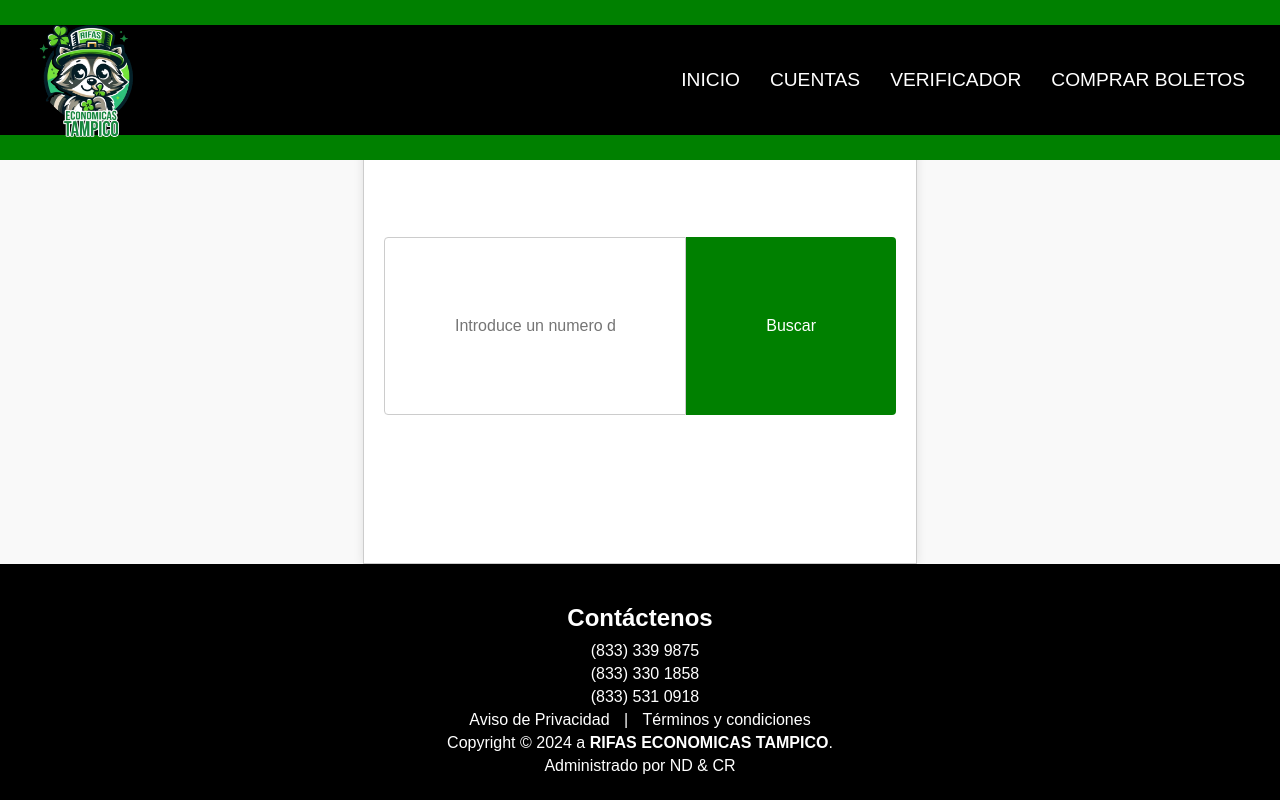
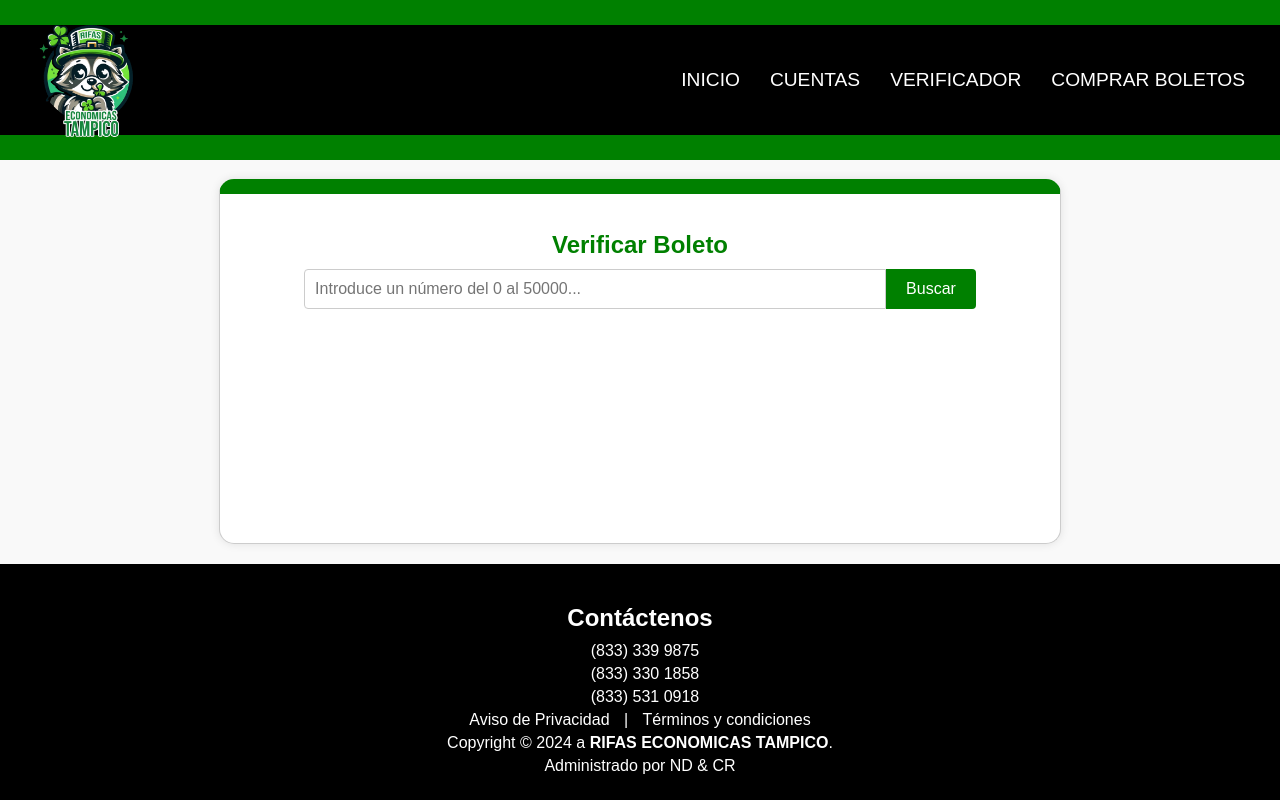
Before and after one commit to Zeleyda/RifasEconomicasTamp, a PHP site: page /sections/verificador.php in a window 1280 px wide. Run offline with PHP 8.4, Linux system fonts and the light colour scheme.

Commit message:
Ya esta el frontend de verificar boleto

```diff
--- a/index.php
+++ b/index.php
@@ -35,7 +35,7 @@
 
                     <div class="slide">
                         <img src="images/camioneta3.jpg" alt="Slide 3" >
-                        <button class="buy-button">COMPRAR BOLETO</button>
+                        <button class="buy-button" href="/RifasEconomicasTamp/sections/comprar_boletos.php">COMPRAR BOLETO</button>
 
 
                     </div>
@@ -99,7 +99,7 @@
                         <p>5 boletos por $150 (25 Oportunidades)</p>
                         <p>10 boletos por $300 (50 Oportunidades)</p>
                     </div>
-                    <button class="buy-button">COMPRAR BOLETO</button>
+                    <button class="buy-button" href="/RifasEconomicasTamp/sections/comprar_boletos.php">COMPRAR BOLETO</button>
                 </div>
             </div>
 
--- a/sections/metodos_pago.php
+++ b/sections/metodos_pago.php
@@ -3,7 +3,7 @@
 <head>
     <meta charset="UTF-8">
     <meta name="viewport" content="width=device-width, initial-scale=1.0">
-    <title>Página de Búsqueda</title>
+    <title>RIFAS ECONOMICAS TAMPICO</title>
     <link rel="stylesheet" href="/RifasEconomicasTamp/styles/info.css">
     <link rel="stylesheet" href="/RifasEconomicasTamp/styles/background.css">
     <link rel="stylesheet" href="/RifasEconomicasTamp/styles/navbar.css">
--- a/sections/navbar.html
+++ b/sections/navbar.html
@@ -1,7 +1,7 @@
 
 <nav class="navbar">
     <div class="brand-title">
-        <img src="/RifasEconomicasTamp/images/logotipoempresa.png" alt="Logo">
+        <img src="/RifasEconomicasTamp/images/logotipoempresa.png" alt="Logo" href="/RifasEconomicasTamp/index.php">
 
     </div>
     <a href="javascript:void(0);" class="toggle-button" onclick="toggleMenu()">
@@ -16,4 +16,5 @@
         </ul>
         </ul>
     </div>
+    <script src="/RifasEconomicasTamp/js/navbar.js"></script>
 </nav>
--- a/sections/verificador.php
+++ b/sections/verificador.php
@@ -3,21 +3,20 @@
 <head>
     <meta charset="UTF-8">
     <meta name="viewport" content="width=device-width, initial-scale=1.0">
-    <title>Página de Búsqueda</title>
+    <title>RIFAS ECONOMICAS TAMPICO</title>
     <link rel="stylesheet" href="/RifasEconomicasTamp/styles/verificador.css">
     <link rel="stylesheet" href="/RifasEconomicasTamp/styles/navbar.css">
     <link rel="stylesheet" href="/RifasEconomicasTamp/styles/footer.css">
 </head>
 <body>
     <?php include 'navbar.html'; ?>
+<h3>Verificar Boleto</h3>
 
-
-<h1>Verificar Boleto</h1>
     <div class="container">
-
+    <h1 class="main-title">Verificar Boleto</h1>
         <div class="search-bar">
-            <input type="text" placeholder="Introduce un numero del 0 al 50000...">
-            <button>Buscar</button>
+            <input type="text" id="search-input" placeholder="Introduce un número del 0 al 50000...">
+            <button id="reserve-button">Buscar</button>
         </div>
     </div>
 
--- a/styles/boletos.css
+++ b/styles/boletos.css
@@ -1,6 +1,8 @@
 /* Estilos generales para el contenedor */
+
+
 .container {
-    background-color: #fff;
+    background-color: #474343;
     padding: 20px;
     border-radius: 5px;
     box-shadow: 0 0 10px rgba(0,0,0,0.1);
--- a/styles/verificador.css
+++ b/styles/verificador.css
@@ -1,54 +1,76 @@
 body {
-    font-family: Arial, sans-serif;
-    margin: 0;
-    padding: 0;
-    background-color: #f9f9f9;
-    display: flex;
-    flex-direction: column;
-    min-height: 100vh;
+    font-family: Arial, sans-serif; /* Establece la fuente de texto a Arial, con sans-serif como respaldo */
+    margin: 0; /* Elimina el margen predeterminado del cuerpo */
+    padding: 0; /* Elimina el relleno predeterminado del cuerpo */
+    background-color: #f9f9f9; /* Establece el color de fondo a un gris claro */
+    display: flex; /* Utiliza el modelo de caja flexible para el diseño del cuerpo */
+    flex-direction: column; /* Alinea los elementos hijos en una columna */
+    min-height: 100vh; /* Asegura que la altura mínima del cuerpo sea el 100% de la altura de la ventana gráfica */
 }
 
 .container {
-    width: 40%;
-    margin: auto;
-    border: 1px solid #ccc;
-    border-top:10px solid green;
-    padding: 20px;
-    text-align: center;
-    background-color: white;
-    box-shadow: 0 0 10px rgba(0, 0, 0, 0.1);
-    flex: 1;
-    display: flex;
-    flex-direction: column;
-    justify-content: center;
+    width: 90%; /* Establece el ancho del contenedor al 90% del contenedor padre */
+    max-width: 800px; /* Establece un ancho máximo de 800 píxeles */
+    margin: 120px auto 20px; /* Centra el contenedor horizontalmente y añade un margen superior de 120px para bajarlo */
+    border: 1px solid #ccc; /* Añade un borde de 1 píxel de color gris claro */
+    border-top: 15px solid green; /* Añade un borde superior de 30 píxeles de color verde */
+    border-radius: 15px; /* Redondea todas las esquinas */
+    padding: 20px; /* Añade relleno dentro del contenedor */
+    text-align: center; /* Centra el texto dentro del contenedor */
+    background-color: white; /* Establece el color de fondo del contenedor a blanco */
+    box-shadow: 0 0 10px rgba(0, 0, 0, 0.1); /* Añade una sombra alrededor del contenedor */
+    flex: 1; /* Permite que el contenedor crezca para llenar el espacio disponible */
+    display: flex; /* Utiliza el modelo de caja flexible para el diseño del contenedor */
+    flex-direction: column; /* Alinea los elementos hijos en una columna */
+    justify-content: flex-start; /* Alinea los elementos hijos al inicio del contenedor */
 }
 
 .container h1 {
-    color: green;
-    font-size: 24px;
-    margin-bottom: 20px;
+    color: green; /* Establece el color del texto a verde */
+    font-size: 24px; /* Establece el tamaño de la fuente a 24 píxeles */
+    margin-bottom: 10px; /* Reduce el margen inferior */
 }
 
 .search-bar {
-    display: flex;
-    justify-content: center;
+    display: flex; /* Utiliza el modelo de caja flexible para el diseño de la barra de búsqueda */
+    justify-content: center; /* Centra los elementos hijos horizontalmente */
+    margin-bottom: 20px; /* Añade un margen inferior */
 }
 
 .search-bar input[type="text"] {
-    width: 60%;
-    padding: 70px;
-    font-size: 16px;
-    border: 1px solid #ccc;
-    border-radius: 4px 0 0 4px;
-    outline: none;
+    width: 70%; /* Establece el ancho del campo de texto al 70% del contenedor padre */
+    padding: 10px; /* Añade un relleno de 10 píxeles dentro del campo de texto */
+    font-size: 16px; /* Establece el tamaño de la fuente a 16 píxeles */
+    border: 1px solid #ccc; /* Añade un borde de 1 píxel de color gris claro */
+    border-radius: 4px 0 0 4px; /* Redondea las esquinas izquierdas del borde */
+    outline: none; /* Elimina el borde de enfoque predeterminado del campo de texto */
 }
 
 .search-bar button {
-    padding: 80px;
-    font-size: 16px;
-    color: white;
-    background-color: green;
-    border: none;
-    border-radius: 0 4px 4px 0;
-    cursor: pointer;
+    padding: 10px 20px; /* Añade un relleno de 10 píxeles en la parte superior e inferior y 20 píxeles en los lados */
+    font-size: 16px; /* Establece el tamaño de la fuente a 16 píxeles */
+    color: white; /* Establece el color del texto a blanco */
+    background-color: green; /* Establece el color de fondo a verde */
+    border: none; /* Elimina el borde del botón */
+    border-radius: 0 4px 4px 0; /* Redondea las esquinas derechas del borde */
+    cursor: pointer; /* Cambia el cursor a un puntero cuando se pasa por encima del botón */
 }
+
+@media (max-width: 480px) {
+    .container {
+        width: 90%; /* Establece el ancho del contenedor al 90% del contenedor padre en pantallas pequeñas */
+        padding: 20px; /* Añade un relleno de 20 píxeles dentro del contenedor en pantallas pequeñas */
+        margin: 150px auto 20px; /* Añade margen superior de 150px en pantallas pequeñas para bajarlo */
+        border-top: 15px solid green; /* Ajusta el borde superior a 15 píxeles de color verde en pantallas pequeñas */
+        border-radius: 20px; /* Redondea todas las esquinas en pantallas pequeñas */
+    }
+
+    .search-bar input[type="text"] {
+        width: 80%; /* Establece el ancho del campo de texto al 80% del contenedor padre en pantallas pequeñas */
+        padding: 10px; /* Añade un relleno de 10 píxeles dentro del campo de texto en pantallas pequeñas */
+    }
+
+    .search-bar button {
+        padding: 10px; /* Añade un relleno de 10 píxeles dentro del botón en pantallas pequeñas */
+    }
+}
```
Also changed, not shown: sections/comprar_boletos.php (+23 -24 lines), styles/info.css (+14 -0 lines).
